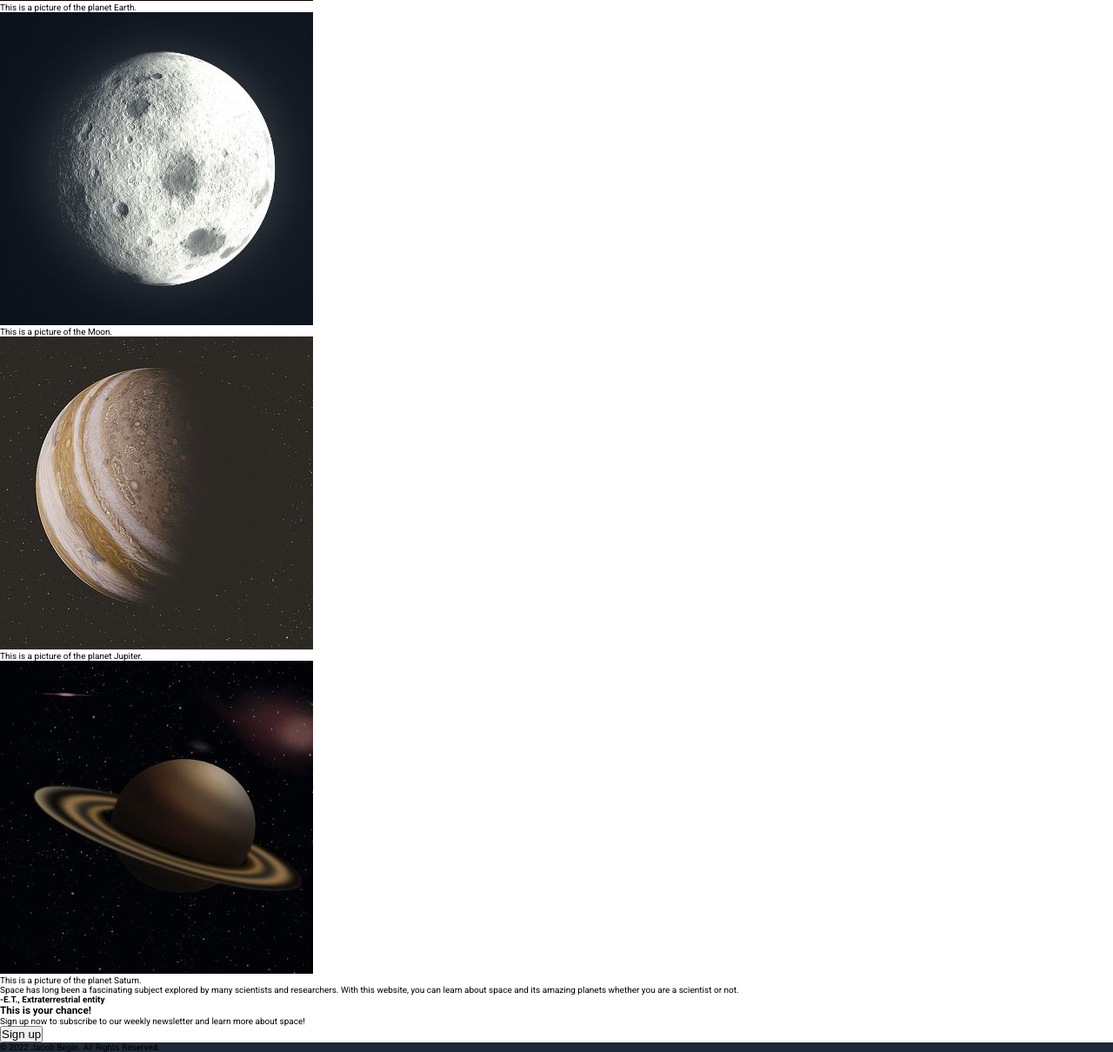
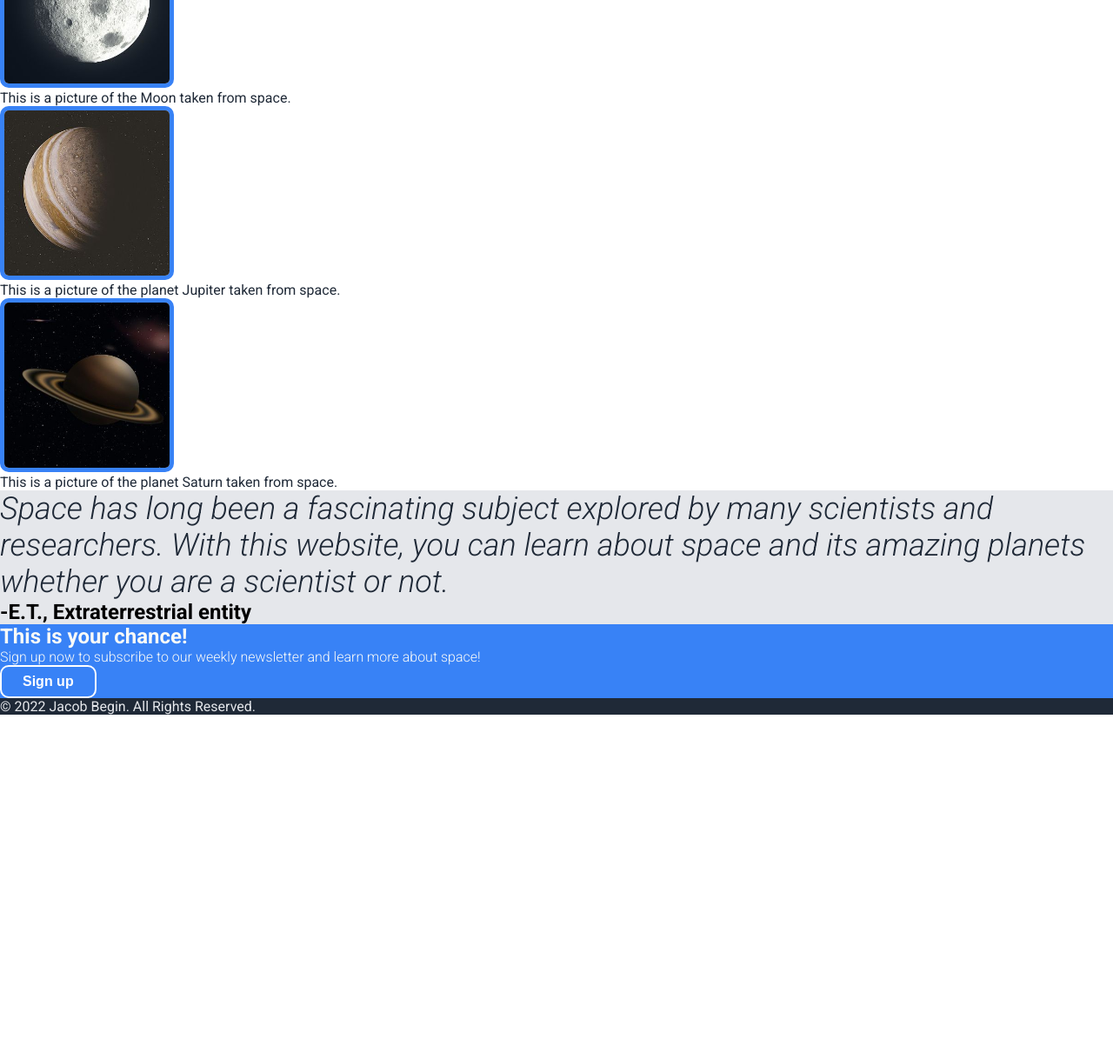
Before and after one commit to Zestios/Space-and-Planets, a plain HTML site: page index.html in a window 1280 px wide. Shown: the part 1471-2681 px from the top of the page at 87% size. After the commit the page ends 2293 px from the top, so only its background shows below. Drawn offline with Linux system fonts and the light colour scheme.

Commit message:
Styled colors and fonts on page
This commits styles the entire page with colors and fonts.

```diff
--- a/index.html
+++ b/index.html
@@ -36,25 +36,25 @@
       <div class="card-composition">
         <div class="card">
           <img src="img/earth.jpg" alt="Picture of the planet Earth.">
-          <p>This is a picture of the planet Earth.</p>
+          <p>This is a picture of the planet Earth taken from space.</p>
         </div>
       </div>
       <div class="card-composition">
         <div class="card">
           <img src="img/moon.jpg" alt="Picture of the Moon.">
-          <p>This is a picture of the Moon.</p>
+          <p>This is a picture of the Moon taken from space.</p>
         </div>
       </div>
       <div class="card-composition">
         <div class="card">
           <img src="img/jupiter.jpg" alt="Picture of the planet Jupiter.">
-          <p>This is a picture of the planet Jupiter.</p>
+          <p>This is a picture of the planet Jupiter taken from space.</p>
         </div>
       </div>
       <div class="card-composition">
         <div class="card">
           <img src="img/saturn.jpg" alt="Picture of the planet Saturn.">
-          <p>This is a picture of the planet Saturn.</p>
+          <p>This is a picture of the planet Saturn taken from space.</p>
         </div>
       </div>
     </div>
--- a/styles.css
+++ b/styles.css
@@ -29,6 +29,10 @@ ul {
   list-style: none;
 }
 
+p {
+  font-size: 1.6rem;
+}
+
 
 /* HEADER */
 .header, .footer {
@@ -53,7 +57,7 @@ ul {
   color: var(--color-tertiary);
 }
 
-.hero-text h1 {
+h1 {
   font-size: 4.8rem;
   font-weight: 900;
   color: var(--color-secondary);
@@ -63,3 +67,77 @@ ul {
   font-size: 1.8rem;
   color: var(--color-tertiary);
 }
+
+button {
+  color: #fff;
+  background-color: var(--color-quaternary);
+  padding: 8px 24px;
+  border-radius: 10px;
+  font-weight: 700;
+  font-size: 1.6rem;
+}
+
+.header__hero button {
+  border: none;
+}
+
+
+/* MAIN CONTENT */
+h2 {
+  font-size: 3.6rem;
+  color: var(--color-primary);
+  font-weight: 900;
+}
+
+.card img {
+  border: 5px solid var(--color-quaternary);
+  border-radius: 10px;
+  height: 200px;
+  width: 200px;
+}
+
+.main-content p {
+  color: var(--color-primary);
+}
+
+
+/* TESTIMONIALS */
+.testimonials {
+  background-color: var(--color-tertiary);
+}
+
+.testimonials p {
+  font-size: 3.6rem;
+  font-weight: 300;
+  color: var(--color-primary);
+  font-style: italic;
+}
+
+.testimonials b {
+  font-size: 2.4rem;
+}
+
+
+/* SIGN UP */
+.sign-up {
+  background-color: var(--color-quaternary);
+  color: var(--color-secondary);
+}
+
+h3 {
+  font-size: 2.4rem;
+}
+
+.sign-up p {
+  font-weight: 300;
+}
+
+.sign-up button {
+  border: 2px solid #fff;
+}
+
+
+/* FOOTER */
+.footer p {
+  color: var(--color-tertiary);
+}
```
